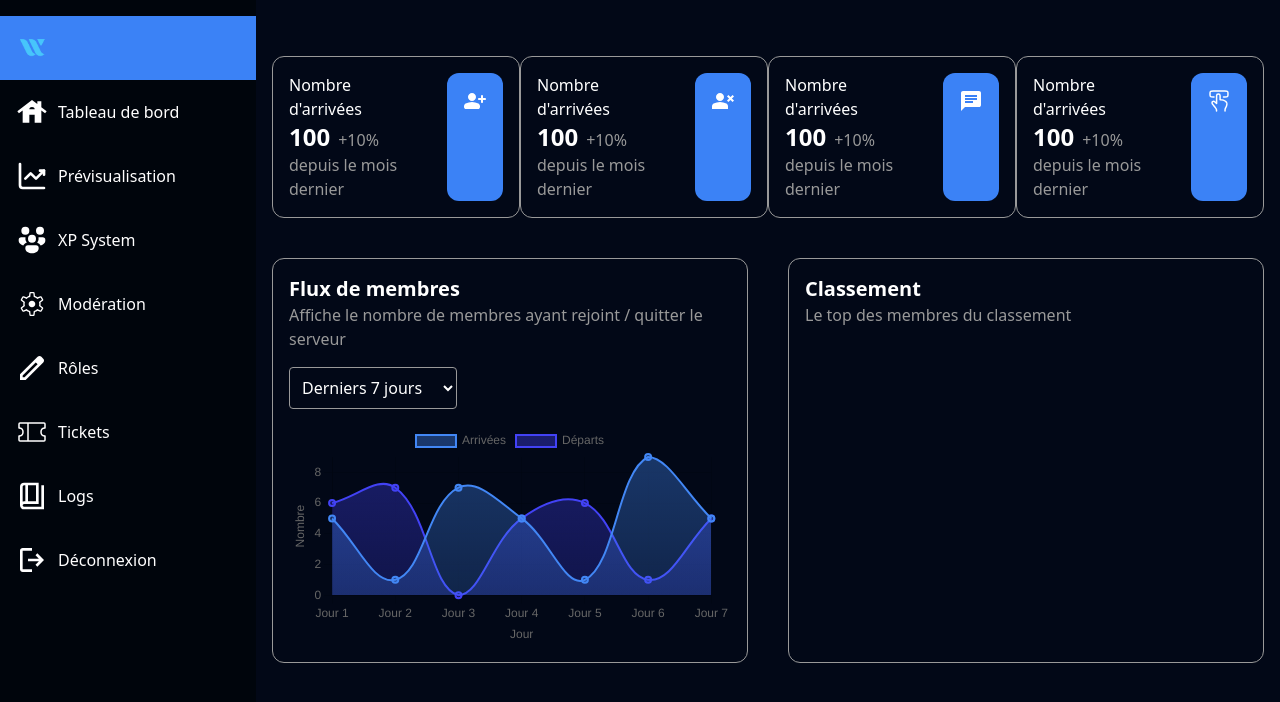
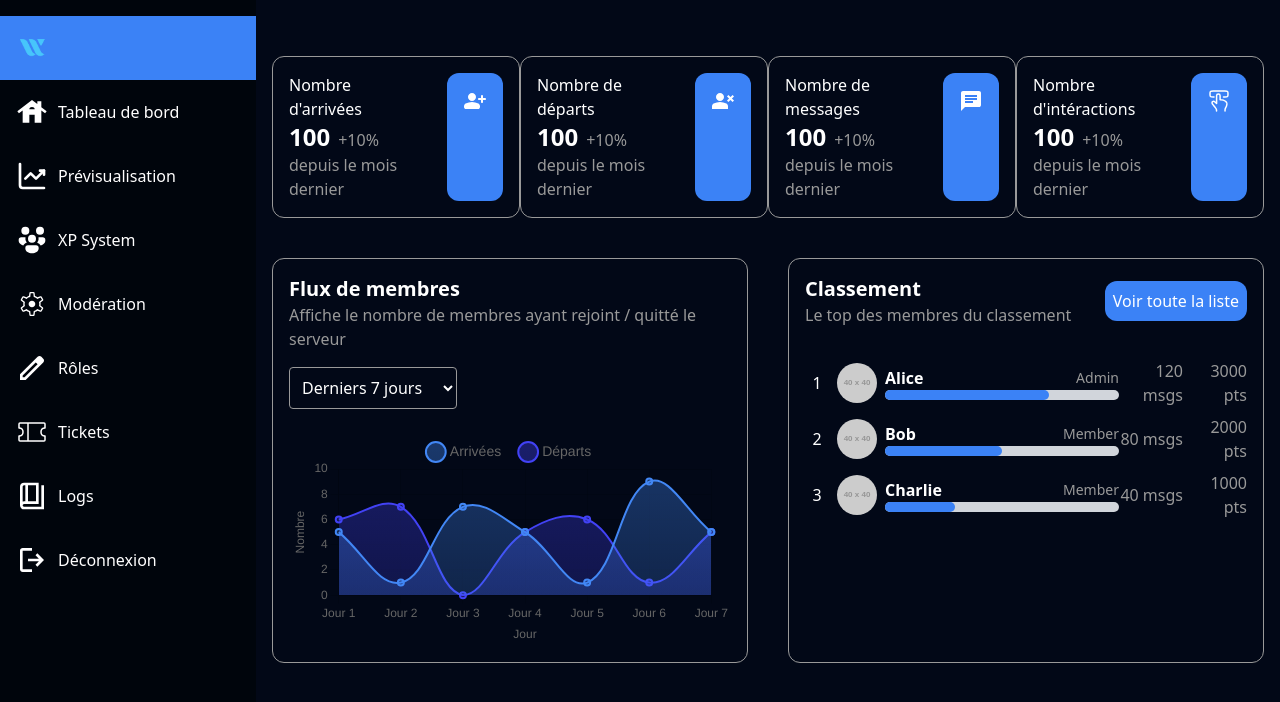
Before and after one commit to ValentinRndn/dashboard-wallbot, a Vue app: page /analysis in a window 1280 px wide. Shown: the top 702 px of the page. Built offline with nearby package versions, Linux system fonts and the light colour scheme.

Commit message:
[ADD] ranking progress bar

```diff
--- a/src/views/Analysis.vue
+++ b/src/views/Analysis.vue
@@ -18,7 +18,7 @@
     <!-- Statistic Leave -->
 <div class="statistic-leave flex gap-10 border border-light-grey rounded-xl p-4">
   <div class="content">
-  <h2>Nombre d'arrivées</h2>
+  <h2>Nombre de départs</h2>
   <p class="text-light-grey"><span class="text-2xl font-bold text-white mr-2">100</span>+10% depuis le mois dernier</p>
 </div>
 <div class="icon flex flex-col items-center align-center rounded-xl p-4 bg-blue">
@@ -28,7 +28,7 @@
     <!-- Statistic Messages sended -->
 <div class="statistic-message flex gap-10 border border-light-grey rounded-xl p-4">
   <div class="content">
-  <h2>Nombre d'arrivées</h2>
+  <h2>Nombre de messages</h2>
   <p class="text-light-grey"><span class="text-2xl font-bold text-white mr-2">100</span>+10% depuis le mois dernier</p>
 </div>
 <div class="icon flex flex-col items-center align-center rounded-xl p-4 bg-blue">
@@ -38,7 +38,7 @@
     <!-- Statistic Interaction -->
 <div class="statistic-interaction flex gap-10 border border-light-grey rounded-xl p-4">
   <div class="content">
-  <h2>Nombre d'arrivées</h2>
+  <h2>Nombre d'intéractions</h2>
   <p class="text-light-grey"><span class="text-2xl font-bold text-white mr-2">100</span>+10% depuis le mois dernier</p>
 </div>
 <div class="icon flex flex-col items-center align-center rounded-xl p-4 bg-blue">
@@ -50,10 +50,10 @@
     <!-- Conteneur inférieur -->
     <div class="bottom-container">
       <div class="flex gap-10">
-        <div class="member-flow flex flex-1 border border-light-grey rounded-xl p-4">
-          <div class="member-flow-left w-full h-full">
+        <div class="member-flow flex-1 border border-light-grey rounded-xl p-4">
+          <div class="member-flow-left">
             <h1 class="font-semibold text-xl">Flux de membres</h1>
-            <p class="text-light-grey">Affiche le nombre de membres ayant rejoint / quitter le serveur</p>
+            <p class="text-light-grey">Affiche le nombre de membres ayant rejoint / quitté le serveur</p>
             <!-- Menu déroulant pour sélectionner la période -->
             <select v-model="selectedPeriod" class="mt-4 p-2 border border-light-grey rounded bg-dark-blue">
               <option value="7">Derniers 7 jours</option>
@@ -61,14 +61,46 @@
               <option value="90">Derniers 90 jours</option>
             </select>
             <!-- Canvas pour le graphique -->
-            <canvas id="memberChart" class="mt-4 w-full h-full"></canvas>
+            <canvas id="memberChart" class="mt-4"></canvas>
           </div>
 
         </div>
 
-        <div class="ranking flex-1 border border-light-grey rounded-xl p-4">
+<!-- Div pour le classement -->
+<div class="ranking flex-1 border border-light-grey rounded-xl p-4">
+  <div class="top-content flex justify-between items-center mb-8">
+    <div class="left-top">
           <h1 class="font-semibold text-xl">Classement</h1>
           <p class="text-light-grey">Le top des membres du classement</p>
+        </div>
+        <div class="right-top">
+          <p class="bg-blue rounded-xl p-2">Voir toute la liste</p>
+        </div>
+        </div>
+          <!-- Liste des membres -->
+          <div v-for="(member, index) in members" :key="index" class="member flex items-center my-2">
+            <!-- Position -->
+            <div class="w-6 text-center">{{ index + 1 }}</div>
+            <!-- Photo de profil et pseudo -->
+            <img :src="member.avatar" alt="PP" class="w-10 h-10 rounded-full mx-2" />
+            <div class="flex-1">
+              <div class="flex justify-between items-center">
+                <span class="font-semibold text-white">{{ member.username }}</span>
+                <span class="text-light-grey text-sm">{{ member.role }}</span>
+              </div>
+              <!-- Barre de progression -->
+              <div class="w-full bg-gray-300 rounded-full h-2.5">
+                <div
+                  class="bg-blue h-2.5 rounded-full"
+                  :style="{ width: member.progress + '%' }"
+                ></div>
+              </div>
+            </div>
+            <!-- Nombre de messages -->
+            <div class="w-16 text-right text-light-grey">{{ member.messages }} msgs</div>
+            <!-- Nombre de points -->
+            <div class="w-16 text-right text-light-grey">{{ member.points }} pts</div>
+          </div>
         </div>
       </div>
     </div>
@@ -80,10 +112,39 @@ import { Chart } from 'chart.js/auto';
 
 export default {
   setup() {
+        // Exemple de données de classement
+        const members = ref([
+      {
+        username: 'Alice',
+        avatar: 'https://via.placeholder.com/40',
+        role: 'Admin',
+        progress: 70,
+        messages: 120,
+        points: 3000,
+      },
+      {
+        username: 'Bob',
+        avatar: 'https://via.placeholder.com/40',
+        role: 'Member',
+        progress: 50,
+        messages: 80,
+        points: 2000,
+      },
+      {
+        username: 'Charlie',
+        avatar: 'https://via.placeholder.com/40',
+        role: 'Member',
+        progress: 30,
+        messages: 40,
+        points: 1000,
+      },
+      // Ajoutez plus de membres ici
+    ]);
+
+
     const selectedPeriod = ref('7');
     const memberChart = ref(null);
 
-    // Fonction pour mettre à jour le graphique en fonction de la période sélectionnée
     const updateChart = () => {
       const data = getDataForPeriod(selectedPeriod.value);
 
@@ -95,7 +156,6 @@ export default {
       }
     };
 
-    // Fonction pour obtenir les données pour la période sélectionnée
     const getDataForPeriod = (period) => {
       const labels = Array.from({ length: period }, (_, i) => `Jour ${i + 1}`);
       const arrivals = Array.from({ length: period }, () => Math.floor(Math.random() * 10));
@@ -143,6 +203,29 @@ export default {
         },
         options: {
           responsive: true,
+          plugins: {
+            legend: {
+              display: true,
+              labels: {
+                font: {
+                  size: 14, // Augmente la taille de la police pour la légende
+                },
+                usePointStyle: true, // Utilise le style de point pour la légende
+                padding: 20, // Ajoute de l'espace autour de la légende
+              },
+              onHover: function (event, legendItem) {
+                document.getElementById('memberChart').style.cursor = 'pointer'; // Change le curseur au survol
+              },
+              onLeave: function () {
+                document.getElementById('memberChart').style.cursor = 'default'; // Réinitialise le curseur
+              },
+            },
+            tooltip: {
+              enabled: true,
+              mode: 'index',
+              intersect: false,
+            },
+          },
           scales: {
             x: { display: true, title: { display: true, text: 'Jour' } },
             y: { display: true, title: { display: true, text: 'Nombre' } },
@@ -155,6 +238,7 @@ export default {
 
     return {
       selectedPeriod,
+    members,
     };
   },
 };
```
